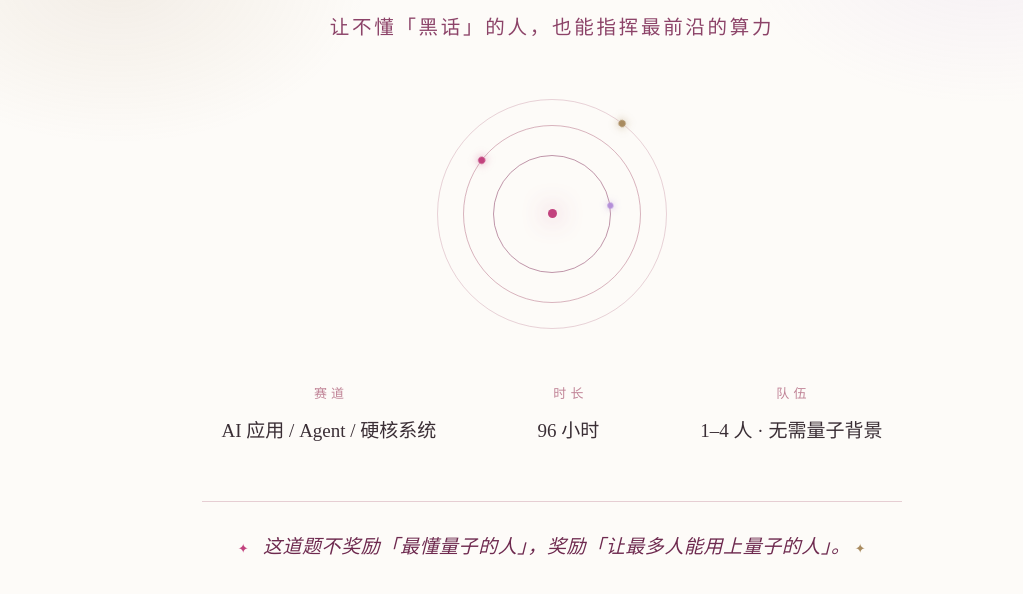
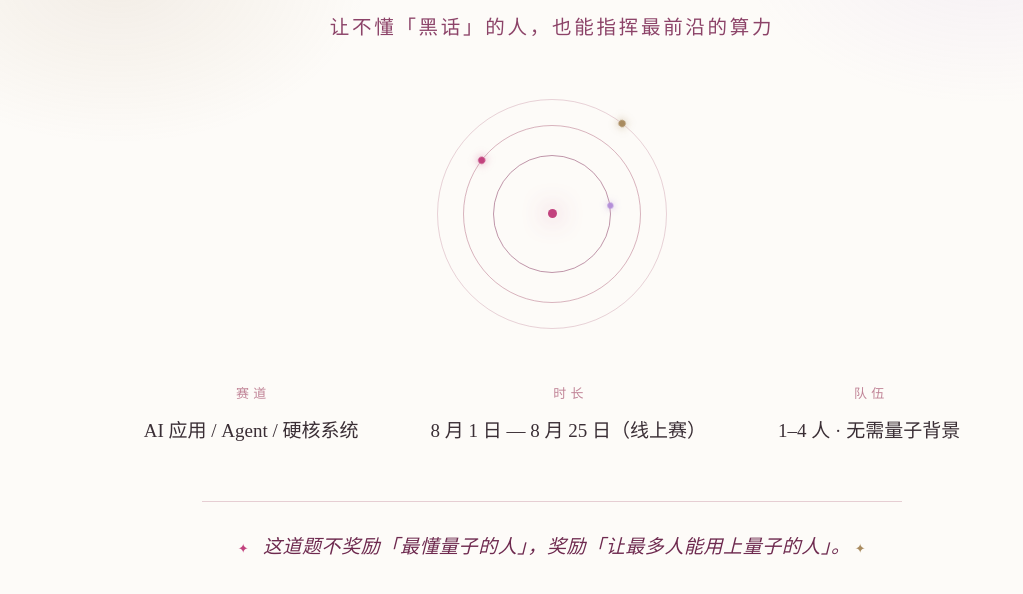
Before and after one commit to 2IKK12/LoomQ-2026, a plain HTML site: page LoomQ-赛题.html in a window 1280 px wide. Shown: the part 410-1004 px from the top of the page, without its empty margins (88-1111 px from the left). Drawn offline with Linux system fonts and the light colour scheme.

Commit message:
fix contest duration through Aug 25

```diff
--- a/LoomQ-赛题.html
+++ b/LoomQ-赛题.html
@@ -337,7 +337,7 @@ footer p{margin-top:10px;font-size:16px;color:var(--ink-soft);letter-spacing:.08
 
   <dl class="hero-meta">
     <div><dt>赛道</dt><dd>AI 应用 / Agent / 硬核系统</dd></div>
-    <div><dt>时长</dt><dd>96 小时</dd></div>
+    <div><dt>时长</dt><dd>8 月 1 日 — 8 月 25 日（线上赛）</dd></div>
     <div><dt>队伍</dt><dd>1–4 人 · 无需量子背景</dd></div>
   </dl>
 
```
Also changed, not shown: 2 other files.
